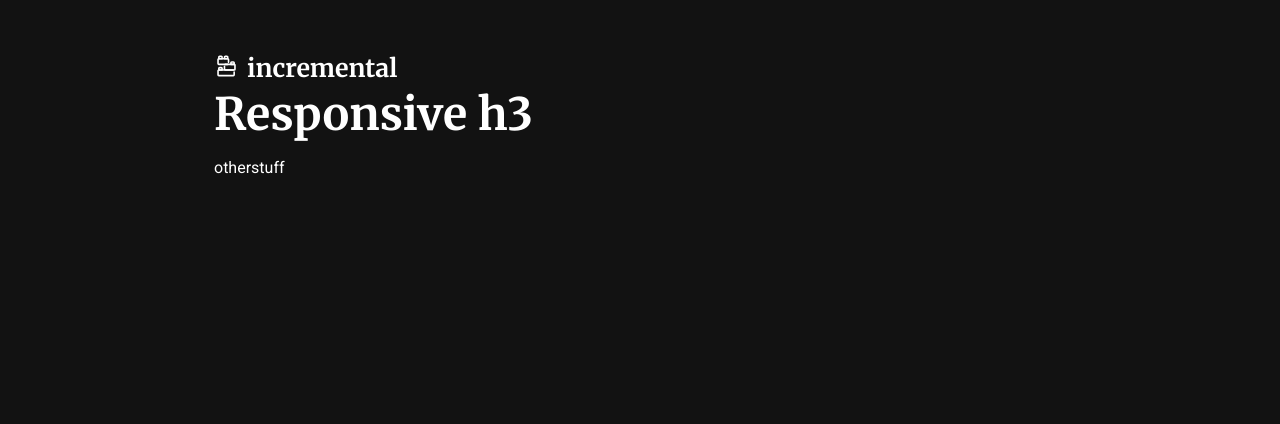
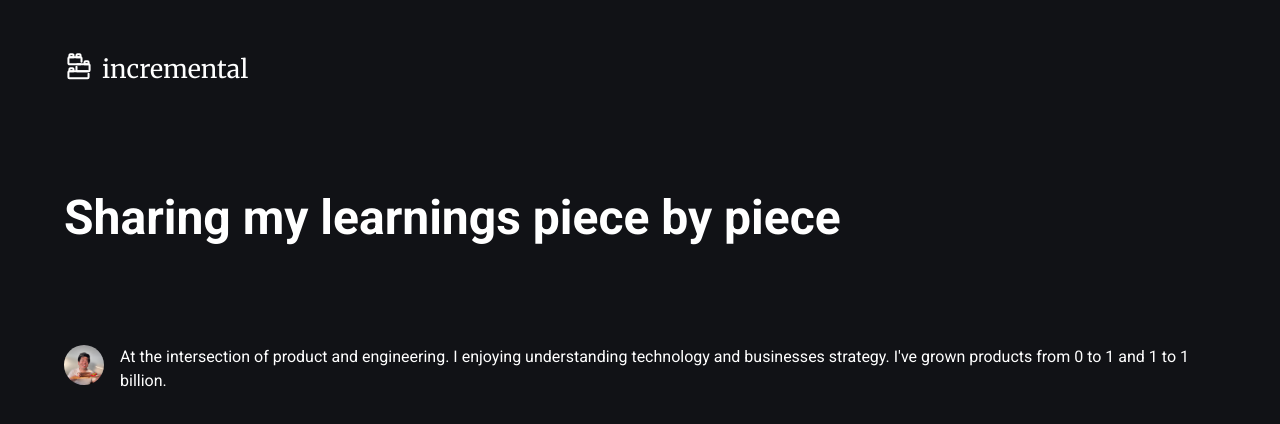
Before and after one commit to pengying/incremental-blog, a Next.js app: page / in a window 1280 px wide. Shown: the top 424 px of the page. Built offline with nearby package versions, Linux system fonts and the light colour scheme.

Commit message:
starting on author hero

```diff
--- /dev/null
+++ b/app/components/author-hero.tsx
@@ -0,0 +1,23 @@
+'use client';
+
+import React from 'react';
+import theme from '../styles/theme/mui-theme';
+import Avatar from '@mui/material/Avatar';
+import Stack from '@mui/material/Stack';
+import Typography from '@mui/material/Typography';
+import Link from 'next/link';
+
+const AuthorHero = () => {
+    return (
+        <>
+            <Stack direction="row" spacing={2}>
+                <Link href="/author">
+                    <Avatar alt="Peng Ying" src="/images/profile.jpg" />
+                </Link>
+                <Typography>At the intersection of product and engineering.  I enjoying understanding technology and businesses strategy.  I&apos;ve grown products from 0 to 1 and 1 to 1 billion.</Typography>
+            </Stack>
+        </>
+    )
+}
+
+export default AuthorHero;
--- a/app/components/logo.tsx
+++ b/app/components/logo.tsx
@@ -14,8 +14,8 @@ const Logo: React.FC<{ fill: string }> = ({ fill = "white" }) => {
         <svg
           xmlns="http://www.w3.org/2000/svg"
           viewBox="0 0 100 125"
-          width="25"
-          height="30"
+          width="30"
+          height="40"
           fill="white"
           className="Logo__Desktop"
         >
--- a/app/layout.tsx
+++ b/app/layout.tsx
@@ -19,7 +19,7 @@ export default function RootLayout({
   return (
     <html lang="en">
       <body>
-      <Container maxWidth="md">
+      <Container maxWidth="lg">
         <ThemeRegistry options={{ key: 'mui' }}>
           {/* <Logo fill='white' /> */}
           <Header />
--- a/app/page.tsx
+++ b/app/page.tsx
@@ -1,12 +1,32 @@
+'use client';
+
+// TODO(peng) figure out how to add metadata
+
 import * as React from 'react';
-import Typography from '@mui/material/Typography';
+import Typography, { typographyClasses } from '@mui/material/Typography';
+
+import theme from "./styles/theme/mui-theme";
+import AuthorHero from './components/author-hero';
+import Box from '@mui/material/Box';
 
 export default function Home({}) {
 
     return(
         <>
-            <Typography variant="h1">Responsive h3</Typography>
-            <p>otherstuff</p>
+            <Box
+             sx={{
+                width: '80%',
+                mt: '100px',
+                mb: '100px',
+                [theme.breakpoints.only('sm')]: {
+                    display: 'none',
+                }
+             }}
+             >
+                <Typography variant="quote">Sharing my learnings piece by piece</Typography>
+             </Box>
+             <AuthorHero />
+
         </>
     )
 }
--- a/app/styles/theme/mui-theme.ts
+++ b/app/styles/theme/mui-theme.ts
@@ -4,17 +4,20 @@ import { createTheme } from '@mui/material/styles';
 declare module '@mui/material/styles' {
     interface TypographyVariants {
         logo: React.CSSProperties;
+        quote: React.CSSProperties;
     }
 
     // allow configuration using `createTheme`
     interface TypographyVariantsOptions {
         logo?: React.CSSProperties;
+        quote?: React.CSSProperties;
     }
   }
 // Update the Typography's variant prop options
 declare module '@mui/material/Typography' {
     interface TypographyPropsVariantOverrides {
       logo: true;
+      quote: true;
     }
   }
 
@@ -32,20 +35,24 @@ const merriweather = Merriweather({
 const theme = createTheme({
   palette: {
     mode: 'dark',
+    background: {
+        default: '#111216',
+    }
   },
   typography: {
     fontFamily: roboto.style.fontFamily,
 
-    h1: {
-        fontFamily: merriweather.style.fontFamily,
-        fontSize: '2.8rem',
+    quote: {
+        fontFamily: roboto.style.fontFamily,
+        fontSize: '3.0rem',
         fontWeight: 700,
+        lineHeight: 1.15,
       },
 
     logo: {
         fontFamily: merriweather.style.fontFamily,
         fontSize: '25px',
-        fontWeight: 700,
+        fontWeight: 400,
     },
   },
 });
--- a/package.json
+++ b/package.json
@@ -34,6 +34,7 @@
     "react-dom": "18.2.0",
     "react-markdown": "^8.0.7",
     "remark-gfm": "^3.0.1",
+    "slugify": "^1.6.6",
     "tailwindcss": "3.3.3",
     "theme-ui": "^0.16.0",
     "typeface-merriweather": "^1.1.13",
```
Also changed, not shown: 1 other file (tests, documents, lock files or other folders).
